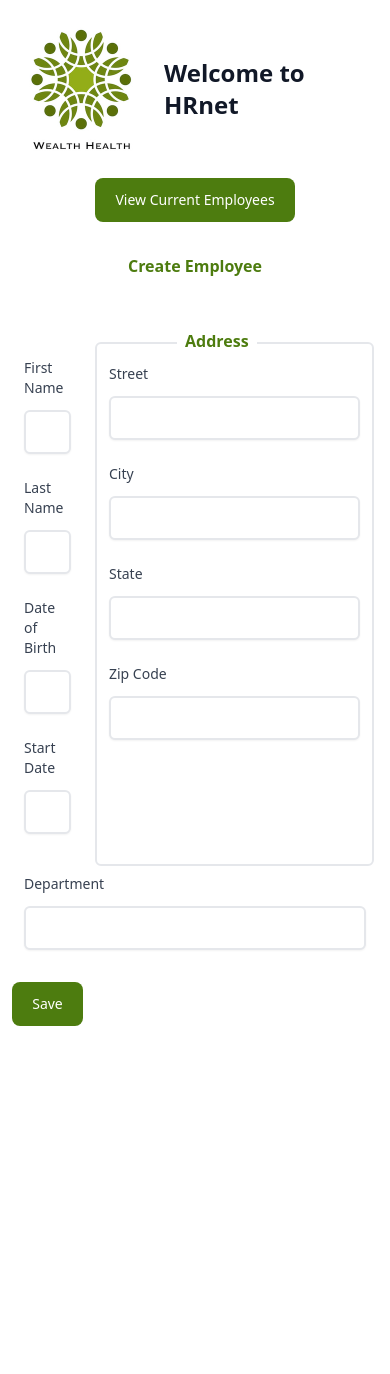
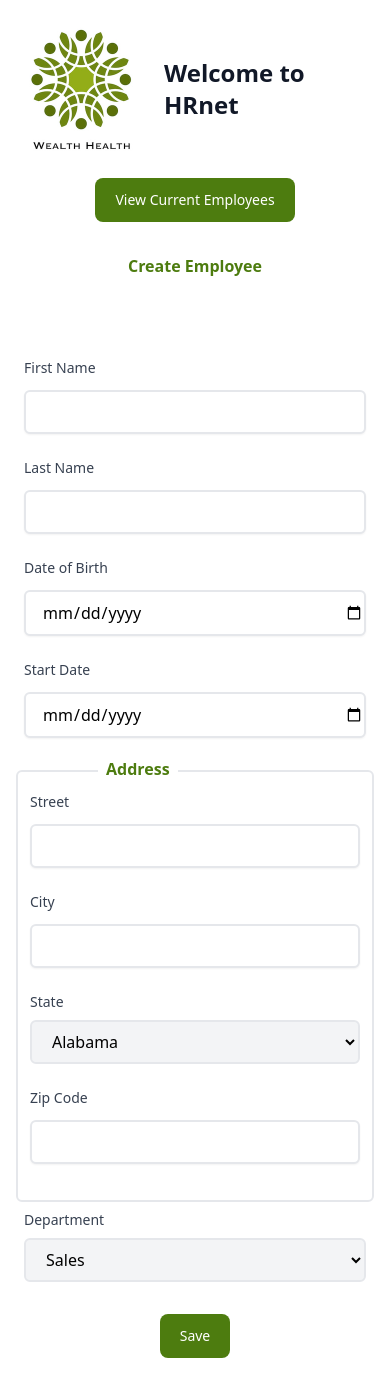
Before and after one commit to rockethelll/P14-HRNet, a React (Vite) app: page / in a window 390 px wide. Before the commit the page ends 1042 px from the top, so only its background shows below. Built offline with nearby package versions, Linux system fonts and the light colour scheme.

Commit message:
change inputs for a select menu, fix responsive for small device

```diff
--- a/src/components/Navbar/Navbar.jsx
+++ b/src/components/Navbar/Navbar.jsx
@@ -18,11 +18,7 @@ const Navbar = () => {
 
         <div className='mt-4 flex justify-center sm:mt-0'>
           {currentPath === '/' ? (
-            <Button
-              location='/employees'
-              title='View Current Employees
-'
-            />
+            <Button location='/employees' title='View Current Employees' />
           ) : (
             <Button location='/' title='Home' />
           )}
--- a/src/pages/Home/Home.jsx
+++ b/src/pages/Home/Home.jsx
@@ -8,13 +8,13 @@ const Home = () => {
         Create Employee
       </h1>
 
-      <form className='grid grid-cols-1 gap-x-4 md:grid-cols-2 lg:gap-x-8'>
+      <form className='grid grid-cols-1 gap-x-4 sm:grid-cols-2 lg:gap-x-8'>
         <div className='relative space-y-6 space-y-reverse rounded-md p-2 pb-2'>
           <span></span>
           <Input label='First Name' />
           <Input label='Last Name' />
-          <Input label='Date of Birth' />
-          <Input label='Start Date' />
+          <Input label='Date of Birth' type='date' />
+          <Input label='Start Date' type='date' />
         </div>
         <div className='relative space-y-6 space-y-reverse rounded-md border-2 p-3'>
           <span className='absolute left-20 top-[-15px] bg-white px-2 font-bold text-lime-700'>
@@ -22,13 +22,31 @@ const Home = () => {
           </span>
           <Input label='Street' />
           <Input label='City' />
-          <Input label='State' />
+          <div>
+            <label className='my-2 block text-sm font-medium text-gray-700'>
+              State
+            </label>
+            <select className='w-full rounded-md border-2 border-gray-200 bg-gray-100 py-2 pl-4'>
+              <option value='AL'>Alabama</option>
+              <option value='CA'>California</option>
+              <option value='NY'>New York</option>
+            </select>
+          </div>
           <Input label='Zip Code' />
         </div>
-        <div className='col-span-2 grid grid-cols-1 px-2'>
-          <Input label='Department' />
+        <div className='col-span-1 grid px-2 sm:col-span-2'>
+          <div>
+            <label className='my-2 block text-sm font-medium text-gray-700'>
+              Department
+            </label>
+            <select className='w-full rounded-md border-2 border-gray-200 bg-gray-100 py-2 pl-4'>
+              <option value='AL'>Sales</option>
+              <option value='CA'>Engineering</option>
+              <option value='NY'>Legal</option>
+            </select>
+          </div>
         </div>
-        <div className='col-span-1 mt-8 flex justify-center md:col-span-2'>
+        <div className='col-span-1 mt-8 flex justify-center sm:col-span-2'>
           <Button title='Save' />
         </div>
       </form>
```
